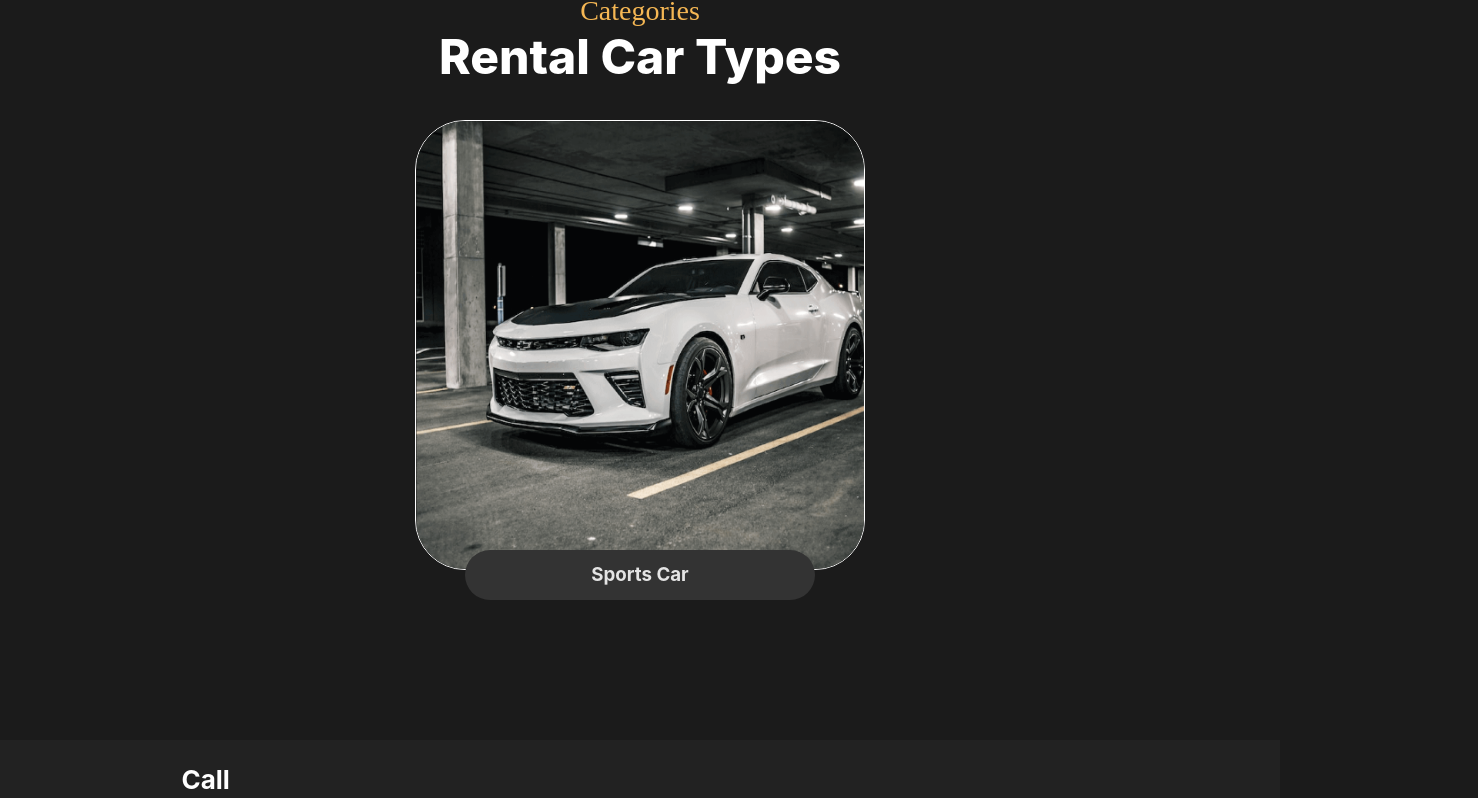
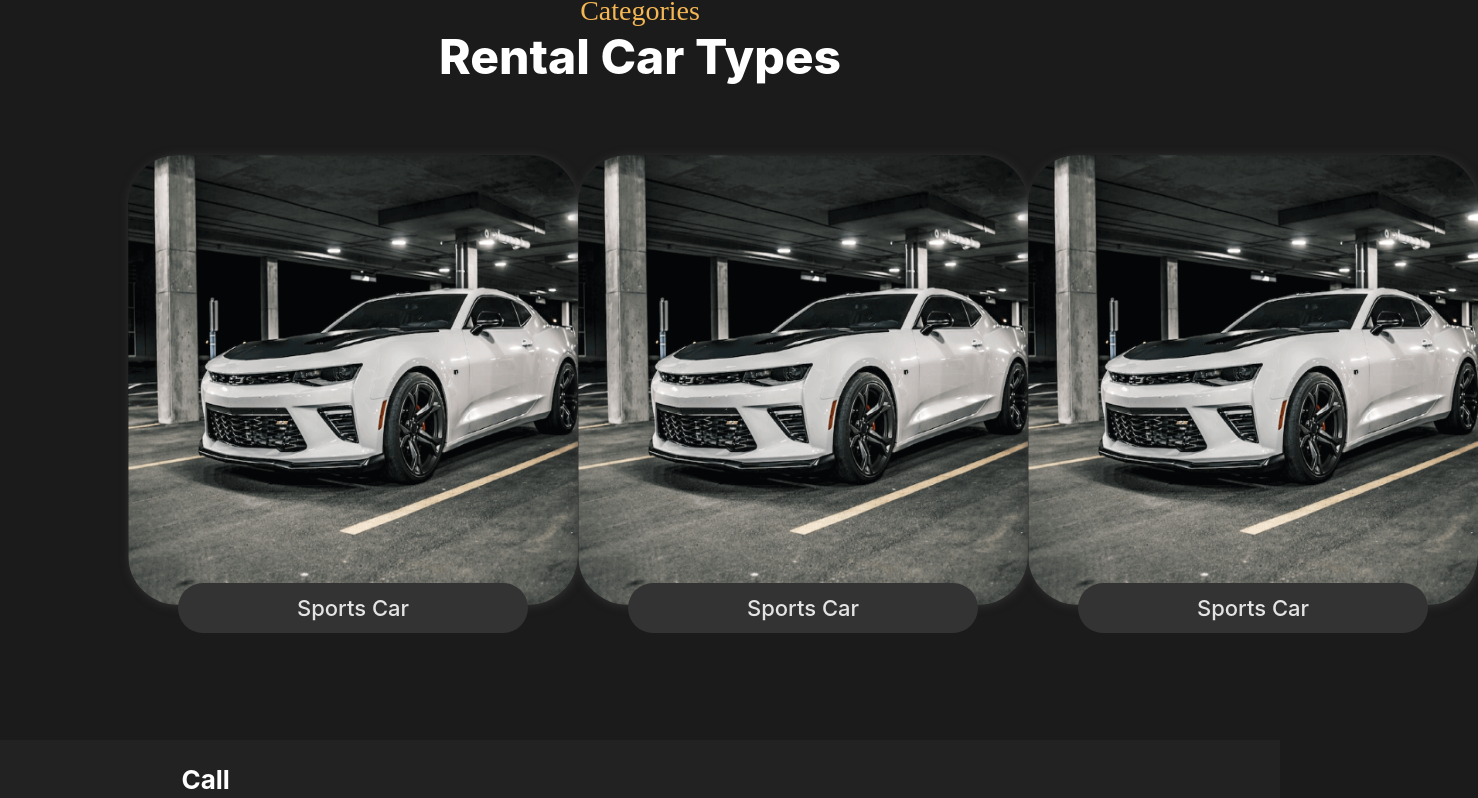
Before and after one commit to ShubhamPatel8734/CarEase-Car_Rental_Service-MARN, a React (Vite) app in the folder frontend/: page / in a window 1280 px wide. Shown: the part 2340-3138 px from the top of the page, 1478 px wide, since content can reach past the window. Built offline with nearby package versions, Linux system fonts and the light colour scheme.

Commit message:
Car Category Cards Done

```diff
--- a/frontend/src/pages/Home.css
+++ b/frontend/src/pages/Home.css
@@ -713,10 +713,13 @@
 
 .car-category-section .category-cards{
     /* border: 1px solid red; */
+    width: 80%;
+    margin-left: 10%;
+    margin-top: 75px;
     display: flex;
-    justify-content: center;
+    justify-content: space-evenly;
     align-items: center;
-    height: auto;
+    height: 500px;
 }
 
 .category-cards .category-card{
@@ -737,17 +740,58 @@
     width: 450px;
     height: 100%;
     border-radius:50px;
-    border: 1px solid #fff;
+    box-shadow: 1px 1px 10px #333;
 }
 
 .category-card .car-cat-desc{
     width: 350px;
     height: 50px;
     background: #333;
-    margin-top: -20px;
+    margin-top: -22px;
     border-radius: 50px;
     display: flex;
+    flex-direction: column;
     justify-content: center;
     align-items: center;
+    transition: 0.7s ease-in-out;
     /* border: 1px solid red; */
 }
+
+.category-card .car-cat-desc h3{
+    font-size: 22px;
+    font-weight: 500;
+    transition: 0.7s all ease;
+}
+
+.category-card .car-cat-desc .car-cat-desc-icon{
+    content: '';
+    visibility: hidden;
+    position: absolute;
+}
+
+.category-card:hover .car-cat-desc{
+    height: 100px;
+    margin-top: -50px;
+}
+
+.category-card:hover .car-cat-desc h3{
+    font-size: 26px;
+}
+
+.category-card:hover .car-cat-desc .car-cat-desc-icon{
+    font-size: 44px;
+    border: 1px solid #f5b754;
+    border-radius: 50%;
+    margin-left: 10px;
+    margin: 5px 0;
+    padding: 5px;
+    visibility: visible;
+    transition: all ease 1s;
+    position: relative;
+}
+
+.car-cat-desc .car-cat-desc-icon:hover{
+    background: #f5b754;
+    color: #222;
+    cursor: pointer;
+}
--- a/frontend/src/pages/Home.jsx
+++ b/frontend/src/pages/Home.jsx
@@ -14,6 +14,7 @@ import { IoMdCheckmarkCircleOutline } from "react-icons/io";
 import { GoArrowUpRight } from "react-icons/go";
 
 const Home = () => {
+
   return (
     <>
       {/* --------------------- Hero section -------------------- */}
@@ -189,10 +190,29 @@ const Home = () => {
         <div className="category-cards">
           <div className="category-card">
             <div className="car-cat-img">
-              <img src="./images/about-us.png" alt="Sports Car"></img>
+              <img src="./images/about-us.png" alt="Sport Car"></img>
             </div>
             <div className="car-cat-desc">
               <h3>Sports Car</h3>
+              <GoArrowUpRight className="car-cat-desc-icon"/>
+            </div>
+          </div>
+          <div className="category-card">
+            <div className="car-cat-img">
+              <img src="./images/about-us.png" alt="Sport Car"></img>
+            </div>
+            <div className="car-cat-desc">
+              <h3>Sports Car</h3>
+              <GoArrowUpRight className="car-cat-desc-icon"/>
+            </div>
+          </div>
+          <div className="category-card">
+            <div className="car-cat-img">
+              <img src="./images/about-us.png" alt="Sport Car"></img>
+            </div>
+            <div className="car-cat-desc">
+              <h3>Sports Car</h3>
+              <GoArrowUpRight className="car-cat-desc-icon"/>
             </div>
           </div>
         </div>
```
